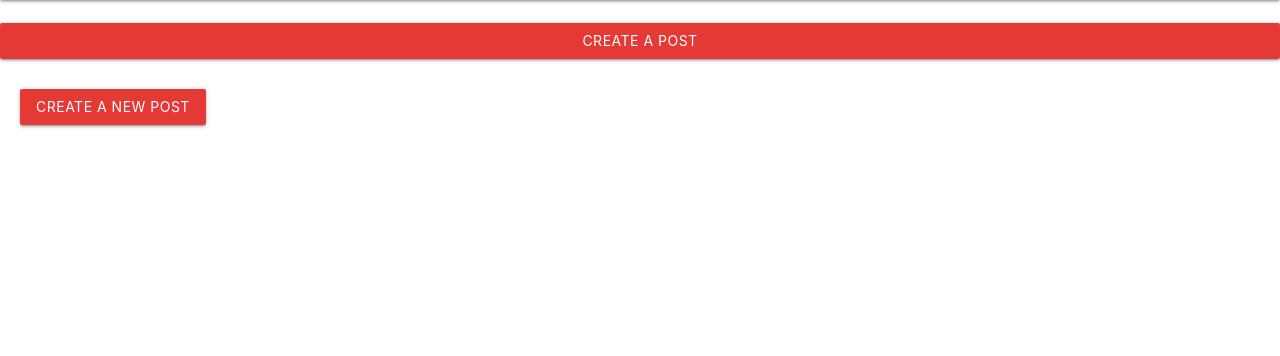
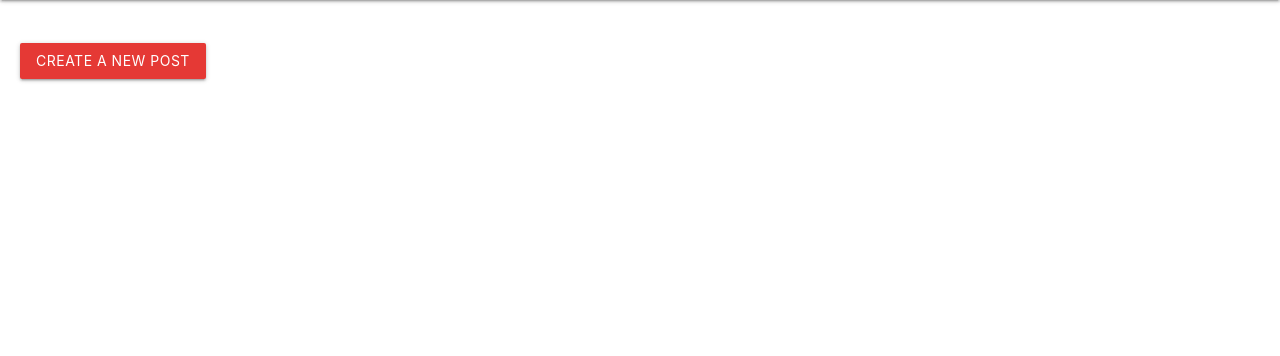
Before and after one commit to ChrisChroma/Assemblr, a Django app: page /posts/ in a window 1280 px wide. Shown: the part 64-420 px from the top of the page. Run offline with Django 3.2, Linux system fonts and the light colour scheme; the visitor is signed in with stand-in values (Sample User, id 1); data that the repository does not hold is empty; some libraries are stand-ins or nearby versions.

Commit message:
fixing buttons

```diff
--- a/main_app/templates/posts/index.html
+++ b/main_app/templates/posts/index.html
@@ -1,9 +1,6 @@
 {% extends 'base.html' %}
 {% block content %}
 <br>
-<button type="submit" class="btn">
-  <a href="{% url 'posts_create' %}">Create a Post</a>
-  </button>
 <main>
 <button type="submit" class="btn">
   <a href="{% url 'posts_create' %}">Create A New Post</a>
--- a/main_app/views.py
+++ b/main_app/views.py
@@ -4,12 +4,6 @@ from django.contrib.auth import login
 from django.contrib.auth.forms import UserCreationForm
 from django.contrib.auth.decorators import login_required
 from django.contrib.auth.mixins import LoginRequiredMixin
-
-
-
-# from django.views.generic.edit import CreateView, UpdateView, DeleteView
-# from django.views.generic import ListView, DetailView
-
 
 from .models import Post, Student, Message
 from .forms import MessageForm, StudentForm
@@ -24,19 +18,8 @@ class PostCreate(LoginRequiredMixin, CreateView):
     success_url = '/posts/'
 
     def form_valid(self, form):
-    # Assign the logged in user (self.request.user)
-        form.instance.user = self.request.user  # form.instance is the cat
-        # Let the CreateView do its job as usual
+        form.instance.user = self.request.user
         return super().form_valid(form)
-
-# class MessageCreate(CreateView):
-#     model = Message
-#     fields = ['title', 'content']
-#     def form_valid(self, form):
-#     # Assign the logged in user (self.request.user)
-#         form.instance.student = self.request.user  # form.instance is the cat
-#         # Let the CreateView do its job as usual
-#         return super().form_valid(form)
 
 
 
@@ -71,7 +54,6 @@ class MessageDelete(LoginRequiredMixin, DeleteView):
 
 # ========= Functions ===================
 
-@login_required
 def home(request):
     return render(request, 'home.html')
 
@@ -94,12 +76,6 @@ def posts_detail(request, post_id):
     message_form = MessageForm()
     return render(request, 'posts/detail.html', {'post': post, 'message_form': message_form})
 
-
-# def message_details(request, post_id, message_id):
-#     post = Post.objects.get(id=post_id)
-#     message = Message.objects.get(id=message_id)
-#     return render(request, 'yourtemplate', {'post': post, 'message': message})
-
 @login_required
 def add_message(request, post_id):
     form = MessageForm(request.POST)
@@ -113,18 +89,13 @@ def add_message(request, post_id):
 def signup(request):
   error_message = ''
   if request.method == 'POST':
-    # This is how to create a 'user' form object
-    # that includes the data from the browser
     form = UserCreationForm(request.POST)
     if form.is_valid():
-      # This will add the user to the database
       user = form.save()
-      # This is how we log a user in via code
       login(request, user)
       return redirect('index')
     else:
       error_message = 'Invalid sign up - try again'
-  # A bad POST or a GET request, so render signup.html with an empty form
   form = UserCreationForm()
   context = {'form': form, 'error_message': error_message}
   return render(request, 'registration/signup.html', context)
```
